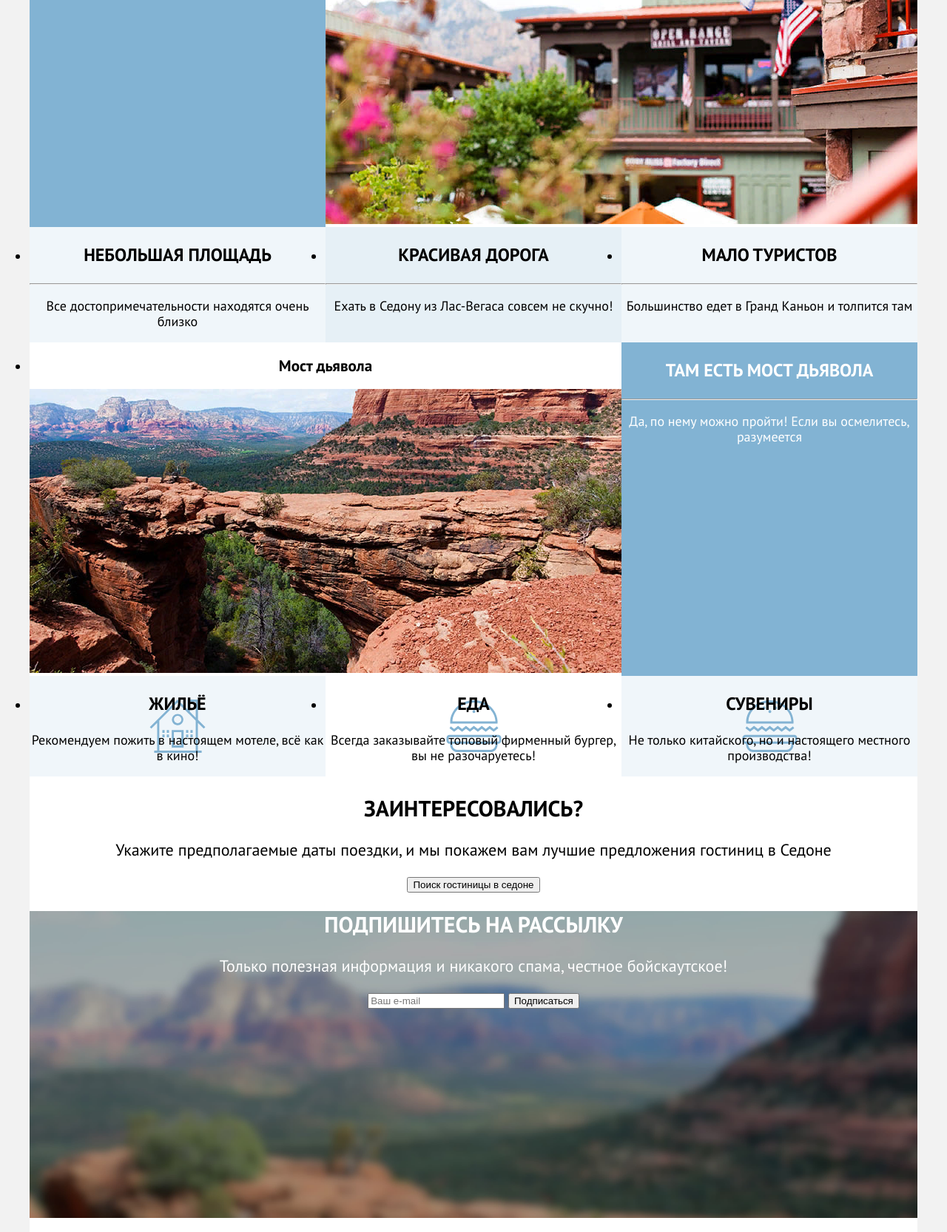
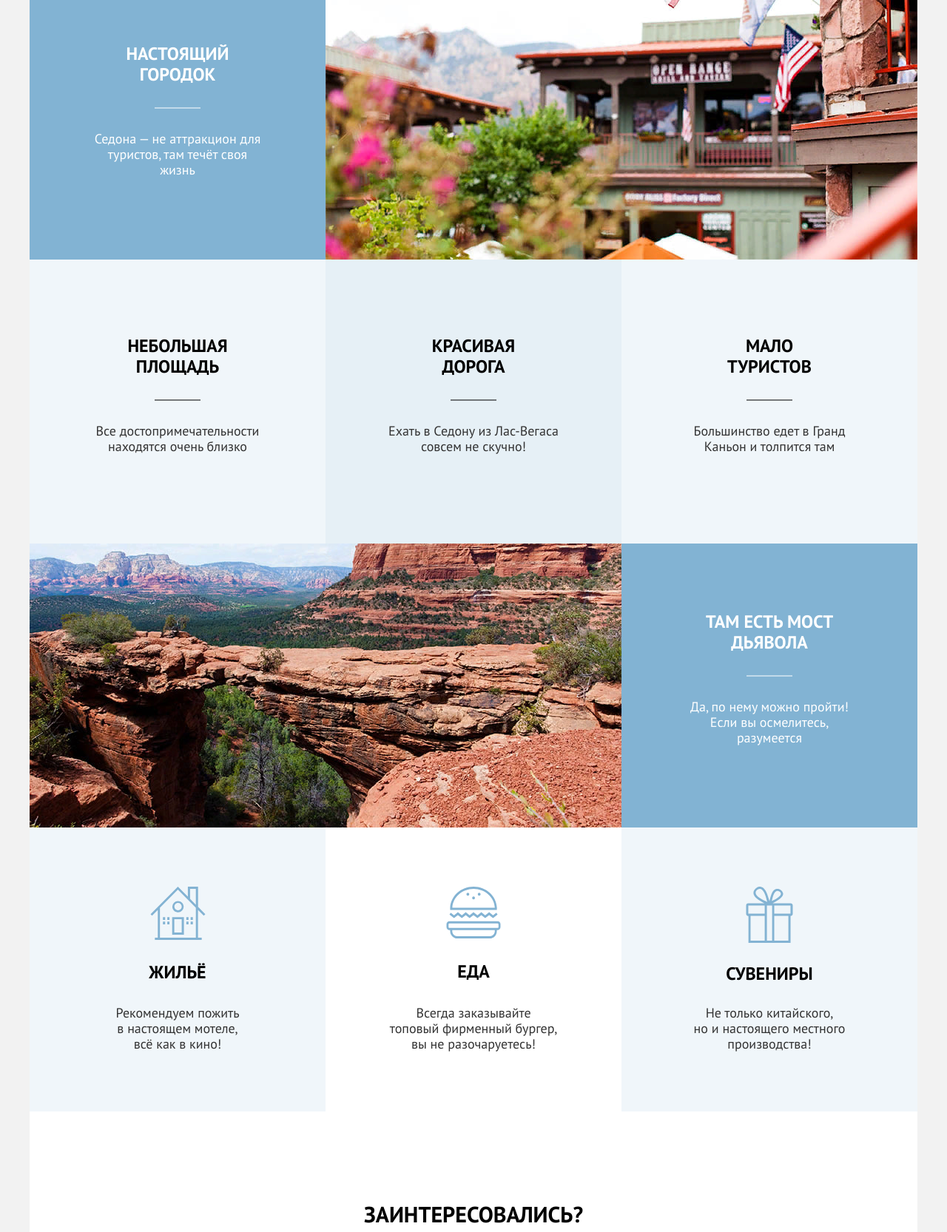
Before and after one commit to htmlacademy-htmlcss/2218797-sedona-35, a plain HTML site: page index.html in a window 1280 px wide. Shown: the part 870-2536 px from the top of the page at 74% size. Drawn offline with Linux system fonts and the light colour scheme.

Commit message:
Добавляет микросетки на флексах для всех страниц

```diff
--- a/index.html
+++ b/index.html
@@ -53,7 +53,7 @@
           <ul class="reasons-list">
             <li class="reasons-list-item reasons-list-item-blue">
               <h3 class="reason-item-title">Настоящий городок</h3>
-              <hr>
+              <div class="list-item-content-divider"></div>
               <p class="reason-item-description">Седона — не аттракцион для туристов, там течёт своя жизнь</p>
             </li>
             <li class="reasons-list-item">
@@ -62,17 +62,17 @@
             </li>
             <li class="reasons-list-item reasons-list-item-bg-transparent-1">
               <h3 class="reason-item-title">Небольшая площадь</h3>
-              <hr>
+              <div class="list-item-content-divider"></div>
               <p class="reason-item-description">Все достопримечательности находятся очень близко</p>
             </li>
             <li class="reasons-list-item reasons-list-item-bg-transparent-2">
-              <h3 class="reason-item-title">Красивая дорога</h3>
-              <hr>
+              <h3 class="reason-item-title">Красивая<br>дорога</h3>
+              <div class="list-item-content-divider"></div>
               <p class="reason-item-description">Ехать в Седону из Лас-Вегаса совсем не скучно!</p>
             </li>
             <li class="reasons-list-item reasons-list-item-bg-transparent-1">
-              <h3 class="reason-item-title">Мало туристов</h3>
-              <hr>
+              <h3 class="reason-item-title">Мало<br>туристов</h3>
+              <div class="list-item-content-divider"></div>
               <p class="reason-item-description">Большинство едет в Гранд Каньон и толпится там</p>
             </li>
             <li class="reasons-list-item">
@@ -81,20 +81,23 @@
             </li>
             <li class="reasons-list-item reasons-list-item-blue">
               <h3 class="reason-item-title">Там есть мост дьявола</h3>
-              <hr>
+              <div class="list-item-content-divider"></div>
               <p class="reason-item-description">Да, по нему можно пройти! Если вы осмелитесь, разумеется</p>
             </li>
-            <li class="reasons-list-item housing reasons-list-item-bg-transparent-1">
+            <li class="reasons-list-item reasons-list-item-with-icon housing reasons-list-item-bg-transparent-1">
               <h3 class="reason-item-title">Жильё</h3>
-              <p class="reason-item-description">Рекомендуем пожить в настоящем мотеле, всё как в кино!</p>
+              <img src="images/icons/housing.svg" alt="Домик" width="75" height="72">
+              <p class="reason-item-description">Рекомендуем пожить<br>в настоящем мотеле,<br>всё как в кино!</p>
             </li>
-            <li class="reasons-list-item food">
+            <li class="reasons-list-item reasons-list-item-with-icon food">
               <h3 class="reason-item-title">Еда</h3>
-              <p class="reason-item-description">Всегда заказывайте топовый фирменный бургер, вы не разочаруетесь!</p>
+              <img src="images/icons/food.svg" alt="Гамбургер" width="74" height="70">
+              <p class="reason-item-description">Всегда заказывайте<br>топовый фирменный бургер,<br>вы не разочаруетесь!</p>
             </li>
-            <li class="reasons-list-item souvenir reasons-list-item-bg-transparent-1">
+            <li class="reasons-list-item reasons-list-item-with-icon souvenir reasons-list-item-bg-transparent-1">
               <h3 class="reason-item-title">Сувениры</h3>
-              <p class="reason-item-description">Не только китайского, но и настоящего местного производства!</p>
+              <img src="images/icons/souvenir.svg" alt="Подарок" width="64" height="76">
+              <p class="reason-item-description">Не только китайского,<br>но и настоящего местного производства!</p>
             </li>
           </ul>
         </section>
@@ -105,7 +108,7 @@
         </section>
         <section class="subscribe subscribe-bg">
           <h2 class="subscribe-title">Подпишитесь на рассылку</h2>
-          <p class="subscribe-description">Только полезная информация и никакого спама, честное бойскаутское!</p>
+          <p class="subscribe-description">Только полезная информация и никакого спама,<br>честное бойскаутское!</p>
           <form class="subscribe-form" action="https://echo.htmlacademy.ru/" method="post">
             <input type="email" id="subscribe-email" name="subscribe-email" placeholder="Ваш e-mail">
             <button class="subscribe-form-button" type="submit">Подписаться</button>
--- a/styles/styles.css
+++ b/styles/styles.css
@@ -27,6 +27,17 @@ body {
   margin: 0;
 }
 
+.visually-hidden {
+  position: absolute;
+  width: 1px;
+  height: 1px;
+  margin: -1px;
+  padding: 0;
+  border: 0;
+  clip: rect(0 0 0 0);
+  overflow: hidden;
+}
+
 .container {
   background-color: #FFFFFF;
   margin: 0 auto;
@@ -34,6 +45,11 @@ body {
   display: flex;
   flex-direction: column;
   min-height: 100%;;
+}
+
+.page-header {
+  height: 64px;
+  z-index: 1;
 }
 
 .main-container {
@@ -52,23 +68,36 @@ body {
 }
 
 .navigation-list {
+  display: flex;
+  flex-wrap: wrap;
   margin: 0;
   padding: 0;
   width: 464px;
+  list-style-type: none;
 }
 
 .navigation-icons {
-  min-width: 312px;
+  width: 312px;
   margin-left: auto;
 }
 
 .navigation-link {
+  display: block;
   font-size: 20px;
   line-height: 24px;
   color: inherit;
   text-decoration: none;
   font-weight: 700;
   text-align: center;
+  padding: 20px 16px;
+}
+
+.navigation-icons .navigation-link {
+  padding: 22px 12px;
+}
+
+.navigation-link-current {
+  border-bottom: 1px solid #000;
 }
 
 .hero-index {
@@ -77,6 +106,10 @@ body {
   background-size: 100% auto;
   background-repeat: no-repeat;
   text-align: center;
+}
+
+.hero-image {
+ margin-top: 52px;
 }
 
 .divider {
@@ -88,23 +121,51 @@ body {
 
 .reasons {
   text-align: center;
+  padding-top: 70px;
 }
 
 .reasons-list {
   display: flex;
   flex-wrap: wrap;
-  margin: 0;
+  margin: 90px 0 0 0;
   padding: 0;
+  list-style-type: none;
 }
 
 .reasons-list-item {
+
+  display: flex;
+  flex-direction: column;
+  align-items: center;
+  justify-content: space-between;
+
   flex-basis: 400px;
+  height: 384px;
+  box-sizing: border-box;
 }
 
 .reasons-title {
   font-size: 30px;
   line-height: 36px;
   text-transform: uppercase;
+}
+
+.reasons-list-item h3 {
+  padding: 0;
+  margin: 0;
+}
+
+.reasons-list-item p {
+  padding: 0;
+  margin: 0;
+}
+
+.list-item-content-divider {
+  width: 60px;
+  background: rgba(255, 255, 255, 0.3);
+  border: 1px solid rgba(255, 255, 255, 0.3);
+  margin-left: auto;
+  margin-right: auto;
 }
 
 .reasons-description {
@@ -128,6 +189,7 @@ body {
 .reasons-list-item-blue {
   color: #FFF;
   background-color: #82B3D3;
+  padding: 92px 85px 111px 85px;
 }
 
 .reason-item-description {
@@ -136,32 +198,56 @@ body {
 
 .reasons-list-item-bg-transparent-1 {
   background-color: rgba(131, 179, 211, 0.12);
+  padding: 103px 85px 121px 85px;
+
+}
+
+.reasons-list-item-bg-transparent-1 .reason-item-description {
+  color: #333333;
+}
+
+.reasons-list-item-bg-transparent-1 .list-item-content-divider {
+  background: rgba(0, 0, 0, 0.3);
+  border: 1px solid rgba(0, 0, 0, 0.3);
 }
 
 .reasons-list-item-bg-transparent-2 {
   background-color: rgba(131, 179, 211, 0.2);
+  padding: 103px 85px 121px 85px;
 }
 
-.housing {
-  background-image: url("../images/icons/housing.svg");
-  background-repeat: no-repeat;
-  background-position: center center;
+.reasons-list-item-bg-transparent-2 .reason-item-description {
+  color: #333333;
 }
 
-.food {
-  background-image: url("../images/icons/food.svg");
-  background-repeat: no-repeat;
-  background-position: center center;
+.reasons-list-item-bg-transparent-2 .list-item-content-divider {
+  background: rgba(0, 0, 0, 0.3);
+  border: 1px solid rgba(0, 0, 0, 0.3);
 }
 
-.souvenir {
-  background-image: url("../images/icons/food.svg");
-  background-repeat: no-repeat;
-  background-position: center center;
+.reasons-list-item-with-icon {
+  display: flex;
+  flex-direction: column;
+  align-items: center;
+  justify-content: space-between;
+  padding: 80px 85px 81px 85px;
+}
+
+.reasons-list-item-with-icon .reason-item-title {
+  order: 1;
+}
+
+.reasons-list-item-with-icon .reason-item-description {
+  order: 2;
+}
+
+.reasons-list-item-with-icon .reason-item-description {
+  color: #333333;
 }
 
 .search-hotels {
   text-align: center;
+  padding: 96px 304px;
 }
 
 .search-hotels-title {
@@ -173,11 +259,12 @@ body {
 .search-hotels-description {
   font-size: 22px;
   line-height: 26px;
+  color: #333333;
 }
 
 .subscribe {
   text-align: center;
-  height: 415px;
+  padding: 96px 258px 104px 258px;
 }
 
 .subscribe-bg {
@@ -201,11 +288,13 @@ body {
 
 .page-footer {
   margin: 0 auto;
+  padding: 40px 70px 30px 70px;
 }
 
 .page-footer-container {
   display: flex;
   justify-content: space-between;
+  align-items: center;
   width: 1060px;
 }
 
@@ -214,6 +303,12 @@ body {
   line-height: 40px;
   color: inherit;
   text-decoration: none;
+}
+
+.footer-social-list {
+  display: flex;
+  justify-content: space-between;
+  list-style-type: none;
 }
 
 .footer-social {
@@ -245,10 +340,17 @@ body {
 }
 
 .breadcrumbs {
+  display: flex;
+  justify-content: flex-start;
+  align-items: center;
   margin: 0;
+  padding: 0;
+  padding-bottom: 46px;
+  list-style-type: none;
 }
 
 .breadcrumbs-item {
+  margin-right: 29px;
   font-size: 16px;
 }
 
@@ -295,8 +397,38 @@ body {
   margin-right: 200px;
 }
 
+.view-list {
+  display: flex;
+  justify-content: space-between;
+  gap: 8px;
+  margin: 0;
+  padding: 0;
+  list-style-type: none;
+}
+
+.view-list-item {
+  padding: 12px 14px;
+  border: 2px solid #E5E5E5;
+  border-radius: 4px;
+  box-sizing: border-box;
+}
+
+.active-btn {
+  border: 2px solid #000000;
+}
+
 .select-control {
   width: 292px;
+}
+
+.hotels-card-list {
+  margin-bottom: 40px;
+}
+
+.hotel-card-item {
+  display: flex;
+  justify-content: space-between;
+  flex-direction: column;
 }
 
 .hotel-card-link {
@@ -337,7 +469,22 @@ body {
   background-color: #F2F2F2;
 }
 
+.cards-pagination-divider {
+  margin-bottom: 40px;
+  border: 1px solid #E6E6E6;
+}
+
+.pagination {
+  display: flex;
+  justify-content: flex-start;
+  gap: 8px;
+  margin: 0;
+  padding: 0;
+  list-style-type: none;
+}
+
 .pagination-item {
+  padding: 12px 24px;
   background-color: #82B3D3;
   color: #FFF;
 }
```
Also changed, not shown: catalog.html (+4 -4 lines).
